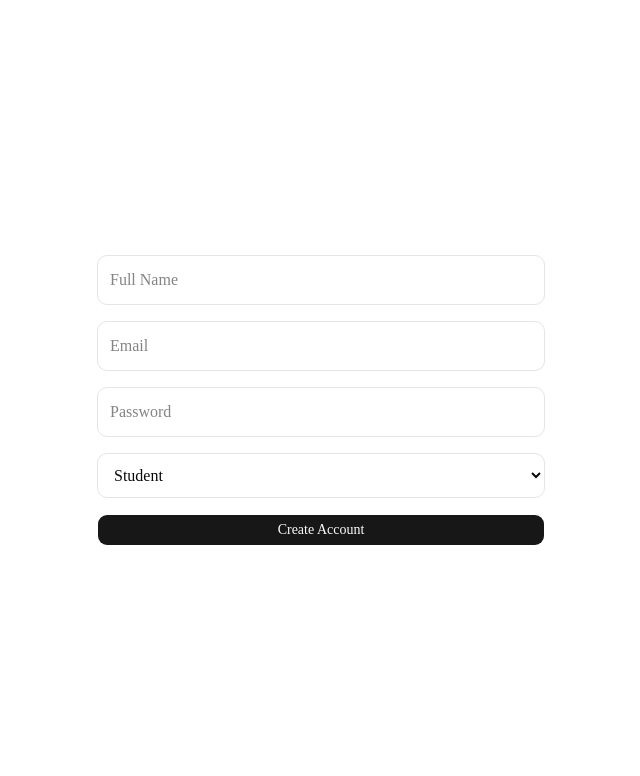
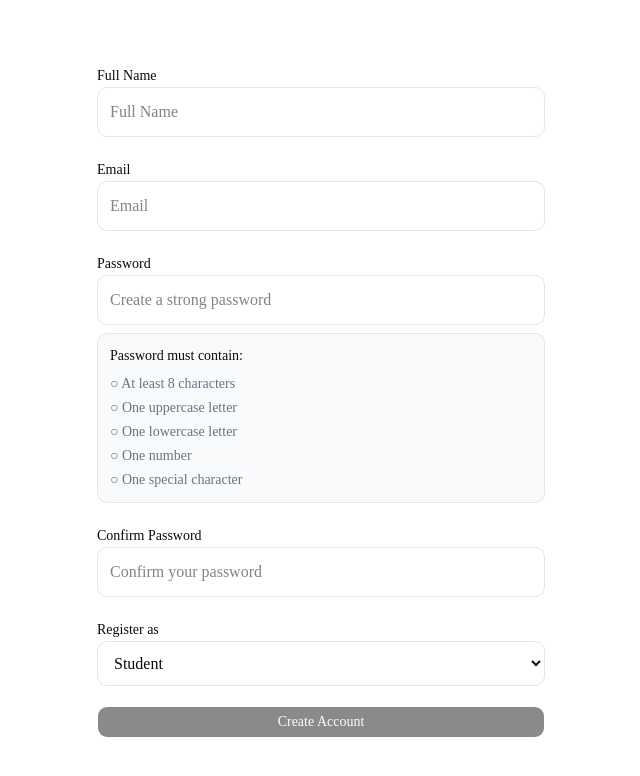
Before and after one commit to moumitaabera/ai-placement-platform, a Next.js app in the folder apps/web/: page /register in a window 1280 px wide. Shown: the top 776 px of the page, without its empty margins (319-959 px from the left). Built offline with nearby package versions, Linux system fonts and the light colour scheme; no server answers.

Commit message:
feat: add strong password validation to registration

```diff
--- a/apps/web/src/components/forms/register-form.tsx
+++ b/apps/web/src/components/forms/register-form.tsx
@@ -1,6 +1,6 @@
 "use client";
+
 import axios from "axios";
-
 import { useState } from "react";
 import { useRouter } from "next/navigation";
 import { register } from "@/services/auth.service";
@@ -17,7 +17,30 @@ export default function RegisterForm() {
     role: "STUDENT",
   });
 
+  const [confirmPassword, setConfirmPassword] = useState("");
   const [loading, setLoading] = useState(false);
+
+  const password = form.password;
+
+  const passwordRequirements = {
+    length: password.length >= 8,
+    uppercase: /[A-Z]/.test(password),
+    lowercase: /[a-z]/.test(password),
+    number: /[0-9]/.test(password),
+    special: /[^A-Za-z0-9]/.test(password),
+  };
+
+  const isPasswordStrong =
+    passwordRequirements.length &&
+    passwordRequirements.uppercase &&
+    passwordRequirements.lowercase &&
+    passwordRequirements.number &&
+    passwordRequirements.special;
+
+  const passwordsMatch =
+    password.length > 0 &&
+    confirmPassword.length > 0 &&
+    password === confirmPassword;
 
   const handleChange = (
     e: React.ChangeEvent<HTMLInputElement | HTMLSelectElement>
@@ -30,6 +53,16 @@ export default function RegisterForm() {
 
   const handleSubmit = async (e: React.FormEvent) => {
     e.preventDefault();
+
+    if (!isPasswordStrong) {
+      alert("Please create a strong password.");
+      return;
+    }
+
+    if (password !== confirmPassword) {
+      alert("Passwords do not match.");
+      return;
+    }
 
     try {
       setLoading(true);
@@ -47,15 +80,17 @@ export default function RegisterForm() {
       if (axios.isAxiosError(error)) {
         console.error("Backend response:", error.response?.data);
 
+        const backendMessage = error.response?.data?.message;
+
         alert(
-      error.response?.data?.message ||
+          backendMessage ||
             error.response?.data?.error ||
             "Registration failed!"
         );
       } else {
         alert("Registration failed!");
       }
-}finally {
+    } finally {
       setLoading(false);
     }
   };
@@ -63,9 +98,19 @@ export default function RegisterForm() {
   return (
     <form
       onSubmit={handleSubmit}
-      className="space-y-4 w-full max-w-md"
+      className="space-y-5 w-full max-w-md"
     >
+      {/* Name */}
+      <div className="space-y-2">
+        <label
+          htmlFor="name"
+          className="text-sm font-medium"
+        >
+          Full Name
+        </label>
+
         <input
+          id="name"
           name="name"
           placeholder="Full Name"
           value={form.name}
@@ -73,8 +118,19 @@ export default function RegisterForm() {
           required
           className="w-full border rounded-lg p-3"
         />
+      </div>
+
+      {/* Email */}
+      <div className="space-y-2">
+        <label
+          htmlFor="email"
+          className="text-sm font-medium"
+        >
+          Email
+        </label>
 
         <input
+          id="email"
           name="email"
           type="email"
           placeholder="Email"
@@ -83,18 +139,110 @@ export default function RegisterForm() {
           required
           className="w-full border rounded-lg p-3"
         />
+      </div>
+
+      {/* Password */}
+      <div className="space-y-2">
+        <label
+          htmlFor="password"
+          className="text-sm font-medium"
+        >
+          Password
+        </label>
 
         <input
+          id="password"
           name="password"
           type="password"
-        placeholder="Password"
+          placeholder="Create a strong password"
           value={form.password}
           onChange={handleChange}
           required
           className="w-full border rounded-lg p-3"
         />
 
+        {/* Password requirements */}
+        <div className="rounded-lg border bg-gray-50 p-3 text-sm space-y-1">
+          <p className="font-medium mb-2">
+            Password must contain:
+          </p>
+
+          <PasswordRequirement
+            valid={passwordRequirements.length}
+            text="At least 8 characters"
+          />
+
+          <PasswordRequirement
+            valid={passwordRequirements.uppercase}
+            text="One uppercase letter"
+          />
+
+          <PasswordRequirement
+            valid={passwordRequirements.lowercase}
+            text="One lowercase letter"
+          />
+
+          <PasswordRequirement
+            valid={passwordRequirements.number}
+            text="One number"
+          />
+
+          <PasswordRequirement
+            valid={passwordRequirements.special}
+            text="One special character"
+          />
+        </div>
+      </div>
+
+      {/* Confirm Password */}
+      <div className="space-y-2">
+        <label
+          htmlFor="confirmPassword"
+          className="text-sm font-medium"
+        >
+          Confirm Password
+        </label>
+
+        <input
+          id="confirmPassword"
+          name="confirmPassword"
+          type="password"
+          placeholder="Confirm your password"
+          value={confirmPassword}
+          onChange={(e) =>
+            setConfirmPassword(e.target.value)
+          }
+          required
+          className="w-full border rounded-lg p-3"
+        />
+
+        {/* Match message */}
+        {confirmPassword.length > 0 && (
+          <p
+            className={`text-sm ${
+              passwordsMatch
+                ? "text-green-600"
+                : "text-red-600"
+            }`}
+          >
+            {passwordsMatch
+              ? "✓ Passwords match"
+              : "✗ Passwords do not match"}
+          </p>
+        )}
+      </div>
+
+      {/* Role */}
+      <div className="space-y-2">
+        <label
+          htmlFor="role"
+          className="text-sm font-medium"
+        >
+          Register as
+        </label>
+
         <select
+          id="role"
           name="role"
           value={form.role}
           onChange={handleChange}
@@ -103,14 +251,42 @@ export default function RegisterForm() {
           <option value="STUDENT">Student</option>
           <option value="RECRUITER">Recruiter</option>
         </select>
+      </div>
 
+      {/* Submit */}
       <Button
         type="submit"
         className="w-full"
-        disabled={loading}
+        disabled={
+          loading ||
+          !isPasswordStrong ||
+          !passwordsMatch
+        }
       >
-        {loading ? "Creating account..." : "Create Account"}
+        {loading
+          ? "Creating account..."
+          : "Create Account"}
       </Button>
     </form>
   );
 }
+
+function PasswordRequirement({
+  valid,
+  text,
+}: {
+  valid: boolean;
+  text: string;
+}) {
+  return (
+    <p
+      className={
+        valid
+          ? "text-green-600"
+          : "text-gray-500"
+      }
+    >
+      {valid ? "✓" : "○"} {text}
+    </p>
+  );
+}
```
Lines whose indentation alone changed are shown as unchanged.
